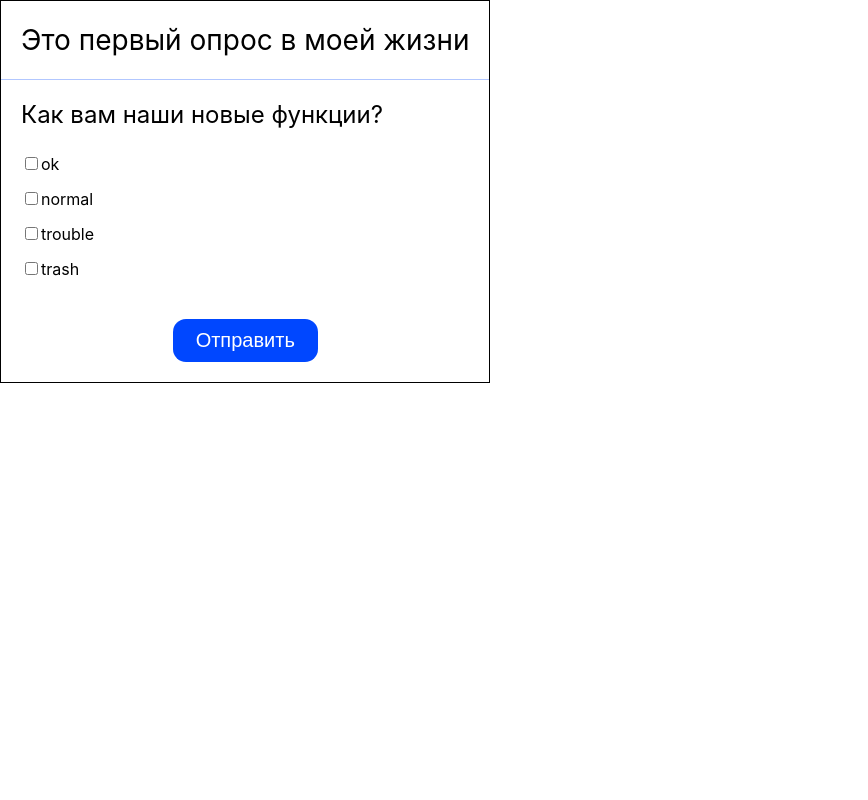
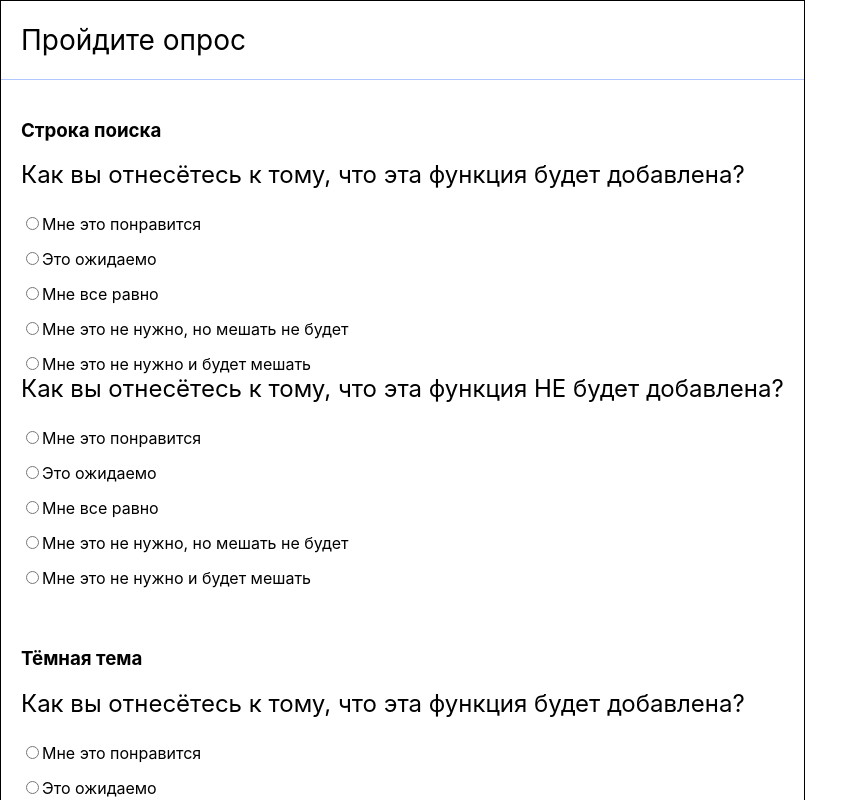
Before and after one commit to Manya18/prioritizerSDK, a React (Create React App) app in the folder frontend/: page / in a window 1280 px wide. Shown: the top 800 px of the page, without its empty margins (0-868 px from the left). Built offline with nearby package versions, Linux system fonts and the light colour scheme.

Commit message:
added survey component

```diff
--- a/frontend/src/App.tsx
+++ b/frontend/src/App.tsx
@@ -1,59 +1,33 @@
 import React from 'react';
 import './App.css';
-import SurveyPopup from './components/SurveyPopup';
+import Survey from './components/Survey';
+import { Answer, Feature } from './types/types';
 
-type survey = {
-  id: number,
-  title: string,
-  questions: question[],
+type ResultsType = {
+  [feature_id: number]: {
+    [question_id: number]: Answer;
   }
-
-type question = {
-  id: number
-  title: string,
-  type: string
-  answers: answer[]
-}
-type answer = {
-  id: number,
-  title: string,
 }
 
 function App() {
-  const onSubmit = () => {
-    console.log('aaaaa')
+  const onSubmit = (results: ResultsType) => {
+    console.log(results)
   }
-  const survey: survey = {
-    id: 0,
-    title: 'Это первый опрос в моей жизни',
-    questions: [{
-      id: 0,
-      title: 'Как вам наши новые функции?',
-      type: 'radio',
-      answers: [
+
+  const features: Feature[] = [
     {
       id: 0,
-          title: 'ok'
+      title: 'Строка поиска'
     },
     {
       id: 1,
-          title: 'normal'
+      title: 'Тёмная тема'
     },
-        {
-          id: 2,
-          title: 'trouble'
-        },
-        {
-          id: 3,
-          title: 'trash'
-        }
   ]
-    }]
-  }
 
   return (
     <div className="App">
-      <SurveyPopup survey={survey} onSubmit={onSubmit}/>
+      <Survey features={features} onSubmit={onSubmit}/>
     </div>
   );
 }
--- a/frontend/src/components/SurveyPopup.css
+++ b/frontend/src/components/Survey.css
@@ -1,38 +1,38 @@
-.SurveyPopup{
+.Survey{
     border: 1px solid black;
     width: fit-content;
 }
-.SurveyPopup-header{
+.Survey-header{
     padding: 22px 20px;
     border-bottom: 1px solid rgba(0, 71, 255, 0.3);
 }
-.SurveyPopup-title{
+.Survey-title{
     font-size: 28px;
     font-weight: 400;
 }
-.SurveyPopup-content{
+.Survey-content{
     display: flex;
     flex-direction: column;
     gap: 40px;
     padding: 20px;
 }
-.SurveyPopup-question{
+.Survey-question{
 
 }
-.SurveyPopup-question-title{
+.Survey-question-title{
     font-size: 24px;
     font-weight: 400;
     margin-bottom: 25px;
 }
-.SurveyPopup-answers{
+.Survey-answers{
     display: flex;
     flex-direction: column;
     gap: 15px;
 }
-.SurveyPopup-answer{
+.Survey-answer{
     font-size: 16px;
 }
-.SurveyPopup-submitButton{
+.Survey-submitButton{
     padding: 10px 23px;
     font-size: 20px;
     background-color: #0047FF;
--- /dev/null
+++ b/frontend/src/components/Survey.tsx
@@ -0,0 +1,124 @@
+import React, { useState } from 'react';
+import './Survey.css';
+import { Feature, Question, Answer, ResultsType } from '../types/types';
+
+const Survey = ({ features, onSubmit }: { features: Feature[], onSubmit: (results: ResultsType) => void }) => {
+
+
+  const [results, setResults] = useState<ResultsType>({});
+
+  const questions: Question[] = [
+    {
+      id: 0,
+      title: "Как вы отнесётесь к тому, что эта функция будет добавлена?",
+      answers: [
+        {
+          id: 0,
+          title: "Мне это понравится",
+          priority: 4
+        },
+        {
+          id: 1,
+          title: "Это ожидаемо",
+          priority: 2
+        },
+        {
+          id: 2,
+          title: "Мне все равно",
+          priority: 0
+        },
+        {
+          id: 3,
+          title: "Мне это не нужно, но мешать не будет",
+          priority: -1
+        },
+        {
+          id: 4,
+          title: "Мне это не нужно и будет мешать",
+          priority: -2
+        },
+      ]
+    },
+    {
+      id: 1,
+      title: "Как вы отнесётесь к тому, что эта функция НЕ будет добавлена?",
+      answers: [
+        {
+          id: 0,
+          title: "Мне это понравится",
+          priority: -2
+        },
+        {
+          id: 1,
+          title: "Это ожидаемо",
+          priority: -1
+        },
+        {
+          id: 2,
+          title: "Мне все равно",
+          priority: 0
+        },
+        {
+          id: 3,
+          title: "Мне это не нужно, но мешать не будет",
+          priority: 2
+        },
+        {
+          id: 4,
+          title: "Мне это не нужно и будет мешать",
+          priority: 4
+        },
+      ]
+    }
+  ]
+
+  const onClick = () => {
+    onSubmit(results);
+  }
+
+  const handleChange = (feature: Feature, question: Question, answer: Answer) => {
+    setResults(prev => ({
+      ...prev,
+      [feature.id] : {
+        ...prev[feature.id],
+        [question.id]: answer
+      }
+    }))
+  }
+
+  return (
+    <div className="Survey">
+      <header className='Survey-header'>
+        <h1 className='Survey-title'>Пройдите опрос</h1>
+      </header>
+      <main className='Survey-content'>
+        {features.map((f: Feature) => (
+          <div className='feature'>
+            <h3 key={f.id} className='feature'>{f.title}</h3>
+            {questions.map((q: Question) => (
+              <div key={f.id + '_' + q.id} className='Survey-question'>
+                <h2 className='Survey-question-title'>{q.title}</h2>
+                <div className='Survey-answers'>
+                  {q.answers.map((a: Answer) => (
+                    <div className='Survey-answer' key={f.id + '_' + q.id + '_'+ a.id}>
+                      <input
+                        type="radio"
+                        id={`answer-${f.id + '_' + q.id + '_'+ a.id}`}
+                        name={f.id + '_' + q.id}
+                        onChange={(e) => handleChange(f, q, a)}
+                      />
+                      <label htmlFor={`answer-${f.id + '_' + q.id + '_'+ a.id}`}>{a.title}</label>
+                    </div>
+                  ))}
+                </div>
+              </div>
+            ))}
+          </div>
+        ))}
+        <button className='Survey-submitButton' type='submit' onClick={onClick}>Отправить</button>
+      </main>
+    </div>
+  );
+};
+
+export default Survey;
--- a/frontend/src/components/SurveyPopup.tsx
+++ /dev/null
@@ -1,105 +0,0 @@
-import React, { useState } from 'react';
-import './SurveyPopup.css';
-
-type Survey = {
-  id: number,
-  title: string,
-  questions: Question[],
-}
-
-type Question = {
-  id: number,
-  title: string,
-  type: string,
-  answers: Answer[],
-}
-
-type Answer = {
-  id: number,
-  title: string,
-}
-
-type AnswerWithImportance = {
-  answerId: number,
-  importance: number
-}
-
-// TODO: вынести варианты ответа и в зависимости от типа отрисовывать
-const SurveyPopup = ({ survey, onSubmit }: { survey: Survey, onSubmit: () => void }) => {
-
-  const [answers, setAnswers] = useState<{ [questionId: number]: AnswerWithImportance[] }>({});
-
-  const handleChange = (questionId: number, answerId: number, checked: boolean) => {
-    setAnswers((prevAnswers) => {
-      const updatedAnswers = prevAnswers[questionId] || [];
-
-      if (checked) {
-        return {
-          ...prevAnswers,
-          [questionId]: [...updatedAnswers, { answerId, importance: 1 }]
-        };
-      } else {
-        return {
-          ...prevAnswers,
-          [questionId]: updatedAnswers.filter((a) => a.answerId !== answerId)
-        };
-      }
-    });
-  };
-
-  const handleImportanceChange = (questionId: number, answerId: number, importance: number) => {
-    setAnswers((prevAnswers) => {
-      const updatedAnswers = prevAnswers[questionId].map((a) =>
-        a.answerId === answerId ? { ...a, importance } : a
-      );
-      return { ...prevAnswers, [questionId]: updatedAnswers };
-    });
-  };
-
-  return (
-    <div className="SurveyPopup">
-      <header className='SurveyPopup-header'>
-        <h1 className='SurveyPopup-title'>Это первый опрос в моей жизни</h1>
-      </header>
-      <main className='SurveyPopup-content'>
-        {survey.questions.map((q: Question) => (
-          <div key={q.id} className='SurveyPopup-question'>
-            <h2 className='SurveyPopup-question-title'>{q.title}</h2>
-            <div className='SurveyPopup-answers'>
-              {q.answers.map((a: Answer) => (
-                <div className='SurveyPopup-answer' key={a.id}>
-                  <input
-                    type="checkbox"
-                    id={`answer-${a.id}`}
-                    onChange={(e) => handleChange(q.id, a.id, e.target.checked)}
-                  />
-                  <label htmlFor={`answer-${a.id}`}>{a.title}</label>
-
-                  {answers[q.id]?.some((ans) => ans.answerId === a.id) && (
-                    <div className="SurveyPopup-importance">
-                      {[1, 2, 3, 4, 5].map((level) => (
-                        <label key={level}>
-                          <input
-                            type="radio"
-                            name={`importance-${a.id}`}
-                            value={level}
-                            checked={answers[q.id]?.find((ans) => ans.answerId === a.id)?.importance === level}
-                            onChange={() => handleImportanceChange(q.id, a.id, level)}
-                          />
-                          {level}
-                        </label>
-                      ))}
-                    </div>
-                  )}
-                </div>
-              ))}
-            </div>
-          </div>
-        ))}
-        <button className='SurveyPopup-submitButton' type='submit' onClick={onSubmit}>Отправить</button>
-      </main>
-    </div>
-  );
-};
-
-export default SurveyPopup;
--- /dev/null
+++ b/frontend/src/types/types.ts
@@ -0,0 +1,23 @@
+export type Feature = {
+  id: number;
+  title: string;
+};
+
+export type Question = {
+  id: number;
+  title: string;
+  answers: Answer[]
+};
+
+export type Answer = {
+  id: number;
+  title: string;
+  priority: number;
+};
+
+
+export type ResultsType = {
+  [feature_id: number]: {
+    [question_id: number]: Answer;
+  }
+}
```
Lines whose indentation alone changed are shown as unchanged.
